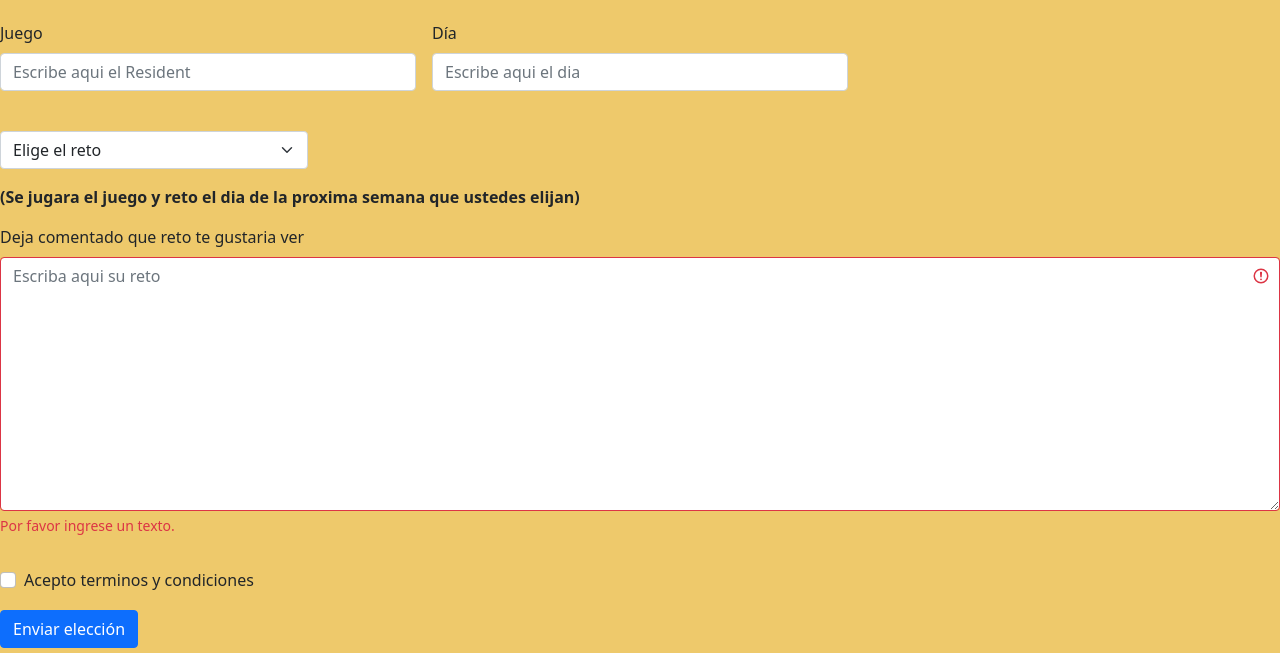
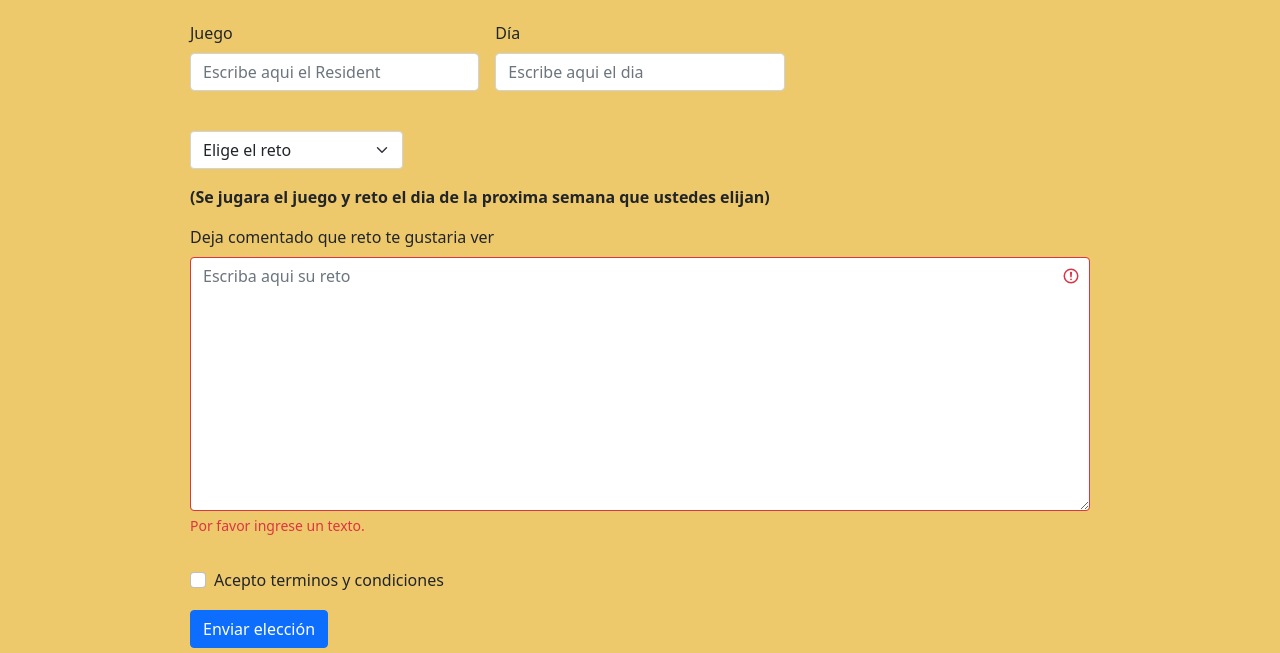
Before and after one commit to MarinaOlivieri/proyecto-olivieri, a website: page pages/contacto.html in a window 1280 px wide. Shown: the part 225-878 px from the top of the page. Drawn offline with nearby package versions, Linux system fonts and the light colour scheme.

Commit message:
Entrega proyecto final

```diff
--- a/css/style.css
+++ b/css/style.css
@@ -130,6 +130,15 @@ h1 {
     justify-content: space-around;
     flex-wrap: wrap;
 }
+
+/* contacto.html */
+
+.contenedor-de-votacion{
+    width: 85%;
+    max-width: 900px;
+    margin: 0 auto;
+}
+
 
 /* galeria.html */
 
@@ -391,7 +400,6 @@ h1 {
     }
 }
 
-
 .p-RE4{
     font-family: 'Segoe UI', Tahoma, Geneva, Verdana, sans-serif;
     font-size: large;
--- a/pages/contacto.html
+++ b/pages/contacto.html
@@ -30,8 +30,10 @@
         </nav>
     </header>
 
-    <h1 class="votacion"> Elegimos el proximo reto </h1>
-    <form class="row g-3">
+
+    <div class="contenedor-de-votacion">
+      <h1 class="votacion"> Elegimos el proximo reto </h1>
+      <form class="row g-3">
         <legend> Vota tu Resident Evil favorito </legend>
         <div class="col-md-4">
           <label for="validationDefault01" class="form-label">Juego</label>
@@ -73,6 +75,7 @@
           <button class="btn btn-primary" type="submit">Enviar elección</button>
         </div>
     </form>
+  </div>
 
     <footer class="pie">
         <div class="contenedor-pie" >
```
